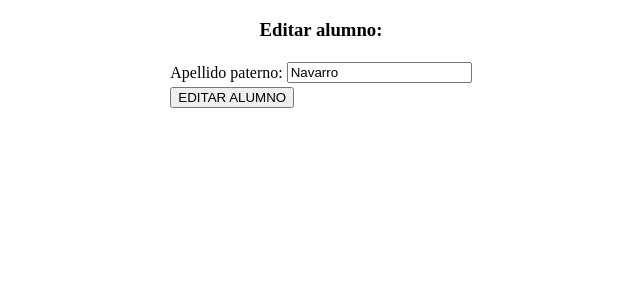
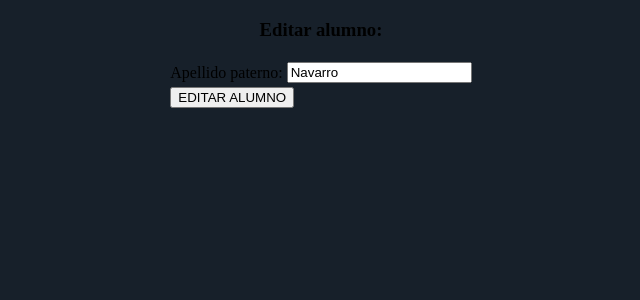
Before and after one commit to Emo-Chu/listas-master, a PHP site: page /editar.php?id=3 in a window 1280 px wide. Shown: the top 300 px of the page, without its empty margins (319-959 px from the left). Run offline with PHP 8.4, Linux system fonts and the light colour scheme; a user stored in the database is signed in; data comes from the database, SQL or seed files in the repository.

Commit message:
guardando

```diff
--- a/editar.css
+++ b/editar.css
@@ -0,0 +1,3 @@
+body{
+    background: #17202A;
+}
--- a/editar.php
+++ b/editar.php
@@ -24,6 +24,7 @@
 <head>
 	<title>Editar Alumno</title>
 	<meta charset="utf-8">
+	<link rel="stylesheet" href="editar.css">
 </head>
 <body>
 	<center>
```
